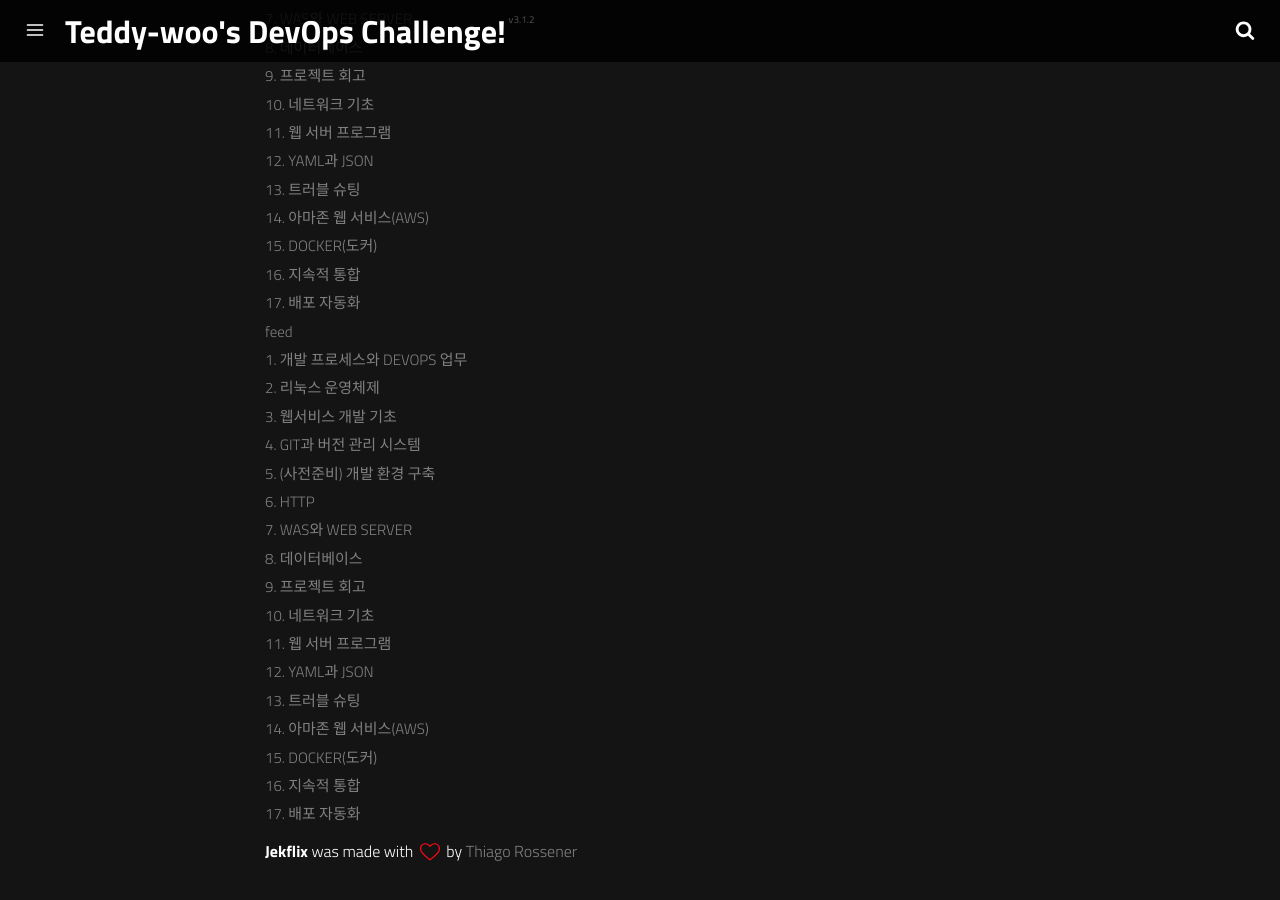
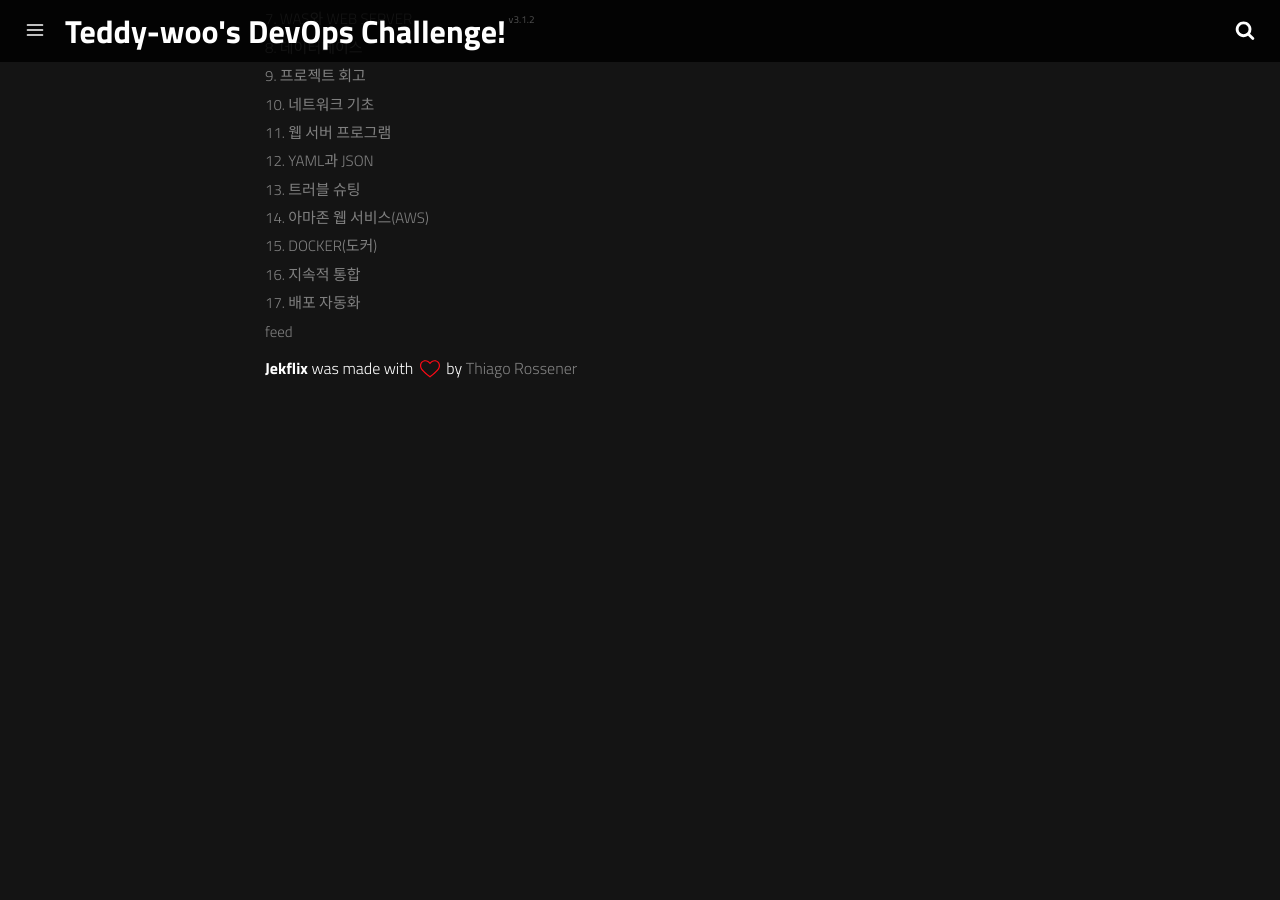
Before and after one commit to teddy-woo/teddy-woo.github.io, a Jekyll site: the page built from index.html, in a window 1280 px wide and 900 px high, scrolled down 15311 px. Built offline with Jekyll 4.4.1, drawn with Linux system fonts in a browser that asks for light colours; a script that is not in the unit is left out; after the commit the page ends 15728 px from its top, so only the background shows below that.

Commit message:
fix sidebar

```diff
--- a/_config.yml
+++ b/_config.yml
@@ -49,41 +49,6 @@ menu:
     url: /category/배포%20자동화/
   - title: feed
     url: /category/feed.xml/
-  - title: 1. 개발 프로세스와 DEVOPS 업무
-    url: /category/개발%20프로세스와%20DEVOPS%20업무/
-  - title: 2. 리눅스 운영체제
-    url: /category/리눅스%20운영체제
-  - title: 3. 웹서비스 개발 기초
-    url: /category/웹서비스%20개발%20기초/
-  - title: 4. GIT과 버전 관리 시스템
-    url: /category/GIT과%20버전%20관리%20시스템/
-  - title: 5. (사전준비) 개발 환경 구축
-    url: /category/(사전준비)%20개발%20환경%20구축/
-  - title: 6. HTTP
-    url: /category/HTTP/
-  - title: 7. WAS와 WEB SERVER
-    url: /category/WAS와%20WEB%20SERVER/
-  - title: 8. 데이터베이스
-    url: /category/데이터베이스/
-  - title: 9. 프로젝트 회고
-    url: /category/프로젝트%20회고/
-  - title: 10. 네트워크 기초
-    url: /category/네트워크%20기초/
-  - title: 11. 웹 서버 프로그램
-    url: /category/웹%20서버%20프로그램/
-  - title: 12. YAML과 JSON
-    url: /category/YAML과%20JSON/
-  - title: 13. 트러블 슈팅
-    url: /category/트러블%20슈팅/
-  - title: 14. 아마존 웹 서비스(AWS)
-    url: /category/아마존%20웹%20서비스(AWS)/
-  - title: 15. DOCKER(도커)
-    url: /category/Docker/
-  - title: 16. 지속적 통합
-    url: /category/지속적%20통합/
-  - title: 17. 배포 자동화
-    url: /category/배포%20자동화/
-  - title: feed
 email: dnehgus6975@gmail.com
 # See: https://disqus.com/
 disqus_username: teddynote
--- a/_includes/menu.html
+++ b/_includes/menu.html
@@ -1,6 +1,8 @@
 <aside class="sidebar" id="sidebar">
+  <div style="height: 200px; overflow: auto;">
     <nav id="navigation">
       <h2>Menu</h2>
       {% include links.html %}
     </nav>
+  </div>
 </aside>
```
